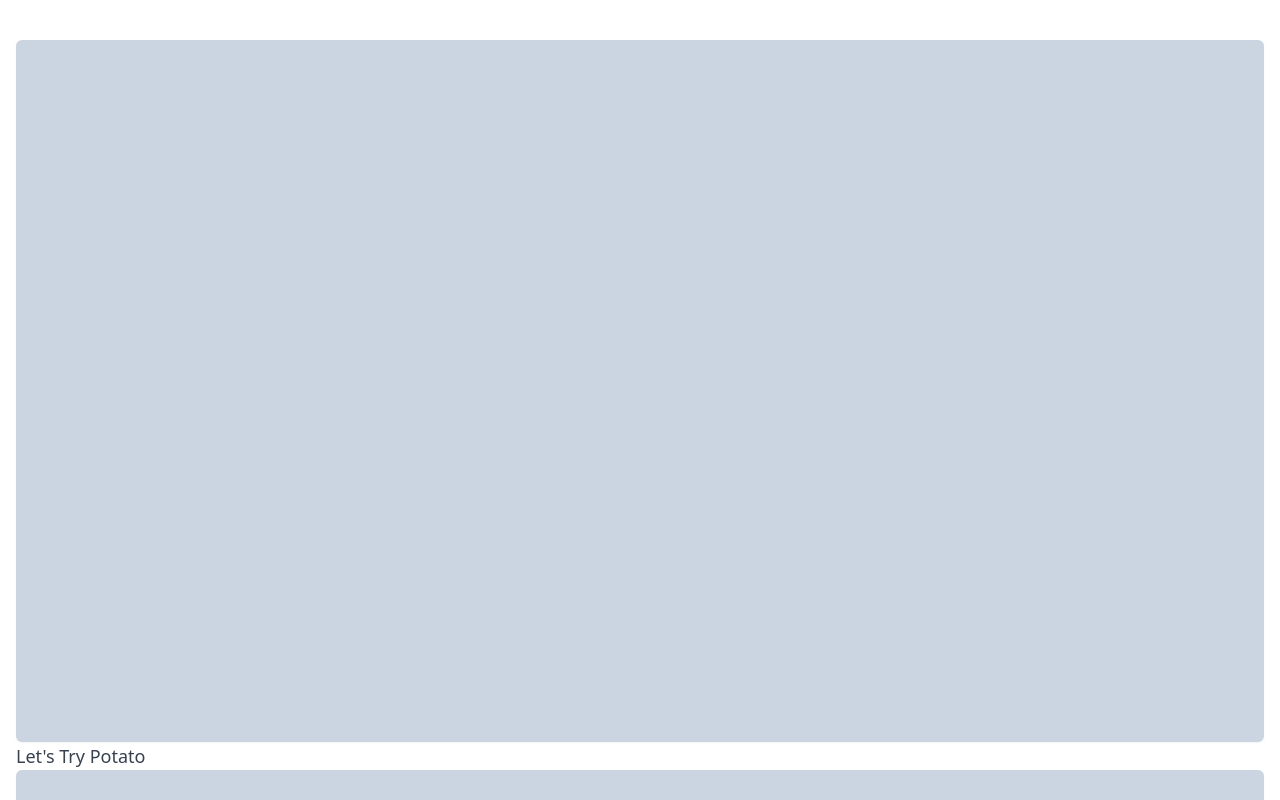
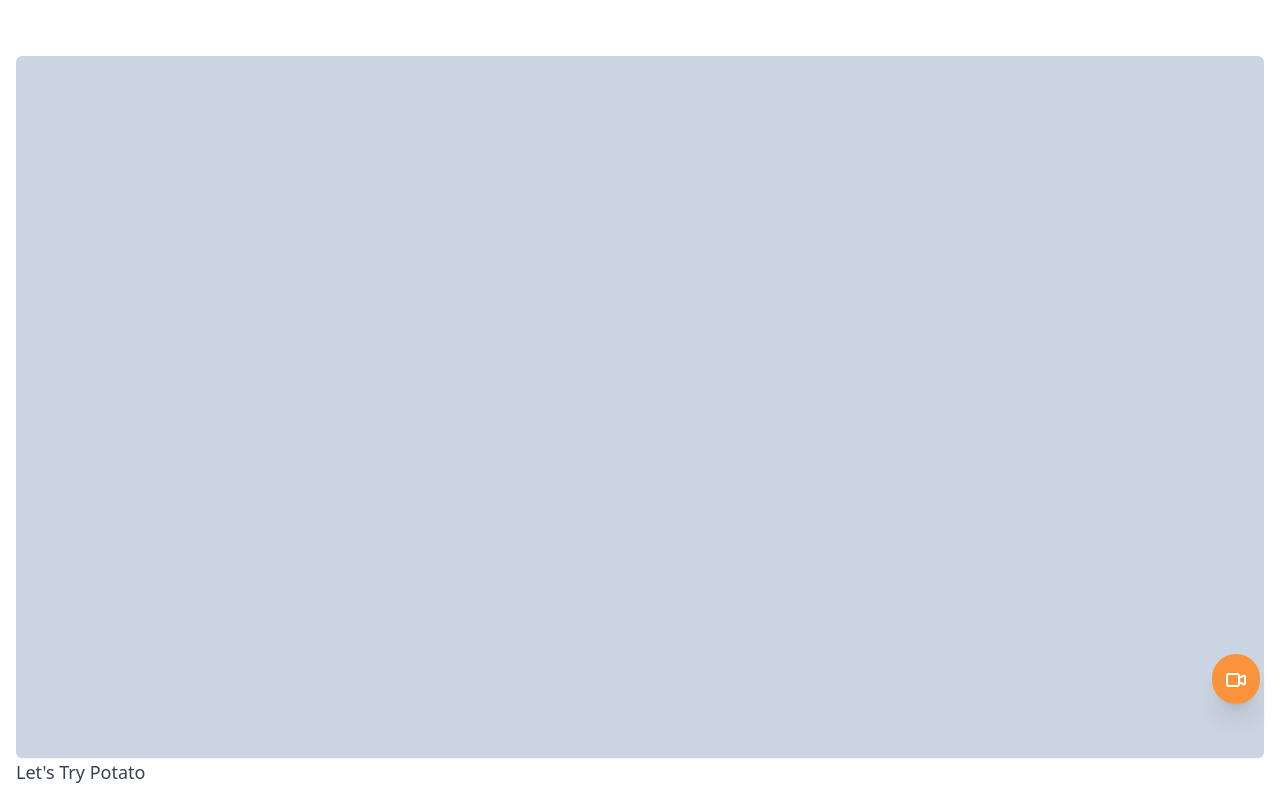
Before and after one commit to miracleSH/carrot-market-sh, a Next.js app: page /live in a window 1280 px wide. Shown: the top 800 px of the page. Built offline with nearby package versions, Linux system fonts and the light colour scheme.

Commit message:
라이브 화면 개발 #완료

```diff
--- a/pages/live.tsx
+++ b/pages/live.tsx
@@ -1,18 +1,28 @@
-import type { NextPage } from 'next'
+import type { NextPage } from "next";
 
 const Live: NextPage = () => {
   return (
-    <div className='py-10 px-4 '>
+    <div className="py-10 space-y-4 divide-y-2">
       {[1, 2, 3, 4, 5].map((_, index) => {
         return (
-          <div key={index}>
-            <div className='w-full rounded-md shadow-sm bg-slate-300 aspect-video' />
-            <h3 className='font-medium text-gray-700 text-lg'>Let's Try Potato</h3>
+          <div className="pt-4 px-4" key={index}>
+            <div className="w-full rounded-md shadow-sm bg-slate-300 aspect-video" />
+            <h3 className="font-medium text-gray-700 text-lg">Let's Try Potato</h3>
           </div>
-        )
+        );
       })}
+      <button className="fixed bottom-24 right-5 hover:bg-orange-500 transition-colors cursor-pointer bg-orange-400 rounded-full border-transparent p-3 text-white shadow-xl">
+        <svg className="w-6 h-6" fill="none" stroke="currentColor" viewBox="0 0 24 24" xmlns="http://www.w3.org/2000/svg">
+          <path
+            strokeLinecap="round"
+            strokeLinejoin="round"
+            strokeWidth="2"
+            d="M15 10l4.553-2.276A1 1 0 0121 8.618v6.764a1 1 0 01-1.447.894L15 14M5 18h8a2 2 0 002-2V8a2 2 0 00-2-2H5a2 2 0 00-2 2v8a2 2 0 002 2z"
+          ></path>
+        </svg>
+      </button>
     </div>
-  )
-}
+  );
+};
 
-export default Live
+export default Live;
```
Also changed, not shown: 2 other files (tests, documents, lock files or other folders).
